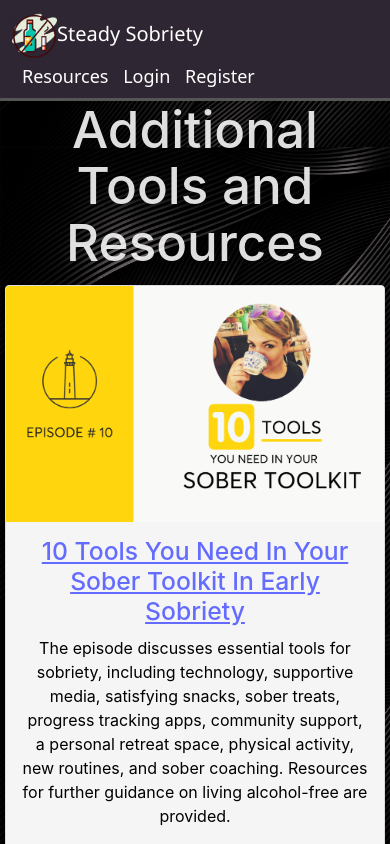
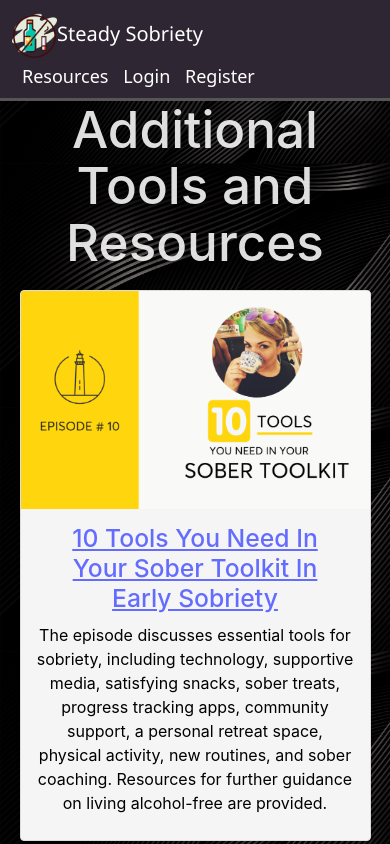
Before and after one commit to yuqihu1103/SteadySobriety, a React (Vite) app in the folder front/: page / in a window 390 px wide. Both pictures are taken after a click on the link "Resources". Shown: the top 844 px of the page. Built offline with nearby package versions, Linux system fonts and the light colour scheme; no server answers.

Commit message:
change red to pumpkin and add main color

```diff
--- a/front/src/styles/Leaderboard.css
+++ b/front/src/styles/Leaderboard.css
@@ -116,7 +116,7 @@
 }
 
 .current-rank {
-  color: red;
+  color: #d35400;
   font-weight: bold;
 }
 
--- a/front/src/styles/Resources.css
+++ b/front/src/styles/Resources.css
@@ -4,17 +4,22 @@
 
 .resource-cards-container {
   display: flex;
+  flex-wrap: wrap; /* Allow the cards to wrap to the next line */
   justify-content: space-between;
+  padding: 0 2%; /* This adds padding to the left and right */
 }
 
+/* Update the resource card margins for more space between cards */
 .resource-card {
-  flex-basis: calc(33.333% - 10px); /* Subtract some space for the margin */
-  margin: 5px;
+  flex-basis: calc(
+    33.333% - 20px
+  ); /* Adjust the calculation to increase spacing between cards */
+  margin: 10px; /* Increase margin for more space between cards */
   border: 1px solid #ddd;
   border-radius: 4px;
   overflow: hidden;
   box-shadow: 0 2px 5px rgba(0, 0, 0, 0.1);
-  background-color: #f5f5f5; /* Light gray background */
+  background-color: #f5f5f5;
 }
 
 .resource-image img {
@@ -51,19 +56,24 @@
   font-weight: bold;
 }
 
-/* Responsive adjustments */
+/* Responsive adjustments for tablets */
 @media (max-width: 960px) {
   .resource-card {
-    flex-basis: calc(50% - 10px);
+    flex-basis: calc(
+      50% - 20px
+    ); /* Adjust the calculation for more spacing between cards */
+    margin: 10px; /* Consistent spacing for medium devices */
   }
 }
 
+/* Responsive adjustments for mobile phones */
 @media (max-width: 600px) {
   .resource-cards-container {
-    flex-direction: column;
+    padding: 0 5%; /* Increase padding for smaller screens */
   }
 
   .resource-card {
-    flex-basis: 100%;
+    flex-basis: 100%; /* Full width for small devices */
+    margin: 10px 0; /* Only add vertical margin */
   }
 }
--- a/front/src/styles/Welcome.css
+++ b/front/src/styles/Welcome.css
@@ -22,7 +22,7 @@
 }
 
 .streak-days {
-  color: red; /* Set the color to red */
+  color: #d35400; /* Set the color to red */
   font-weight: bold;
   margin: 0 5px; /* Add horizontal margin for spacing */
 }
```
Also changed, not shown: front/public/aacfd0.png (added).
